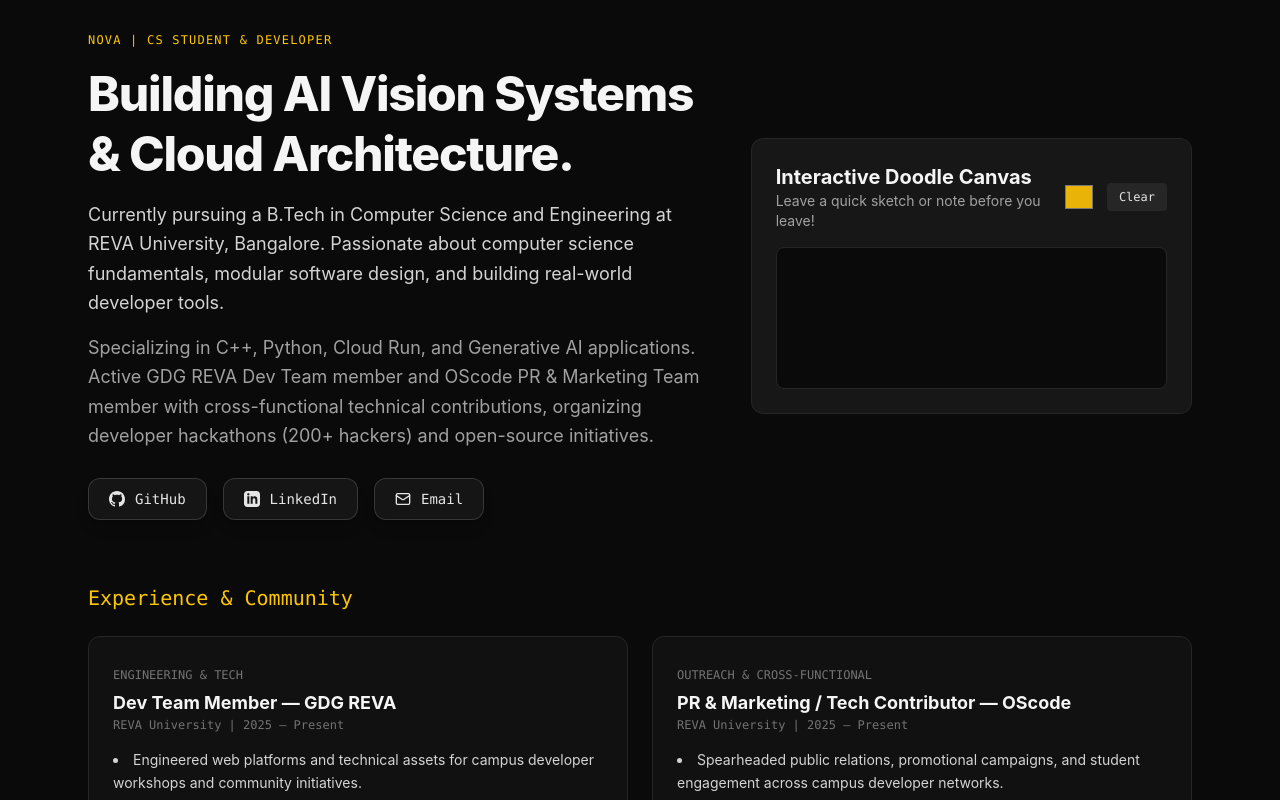
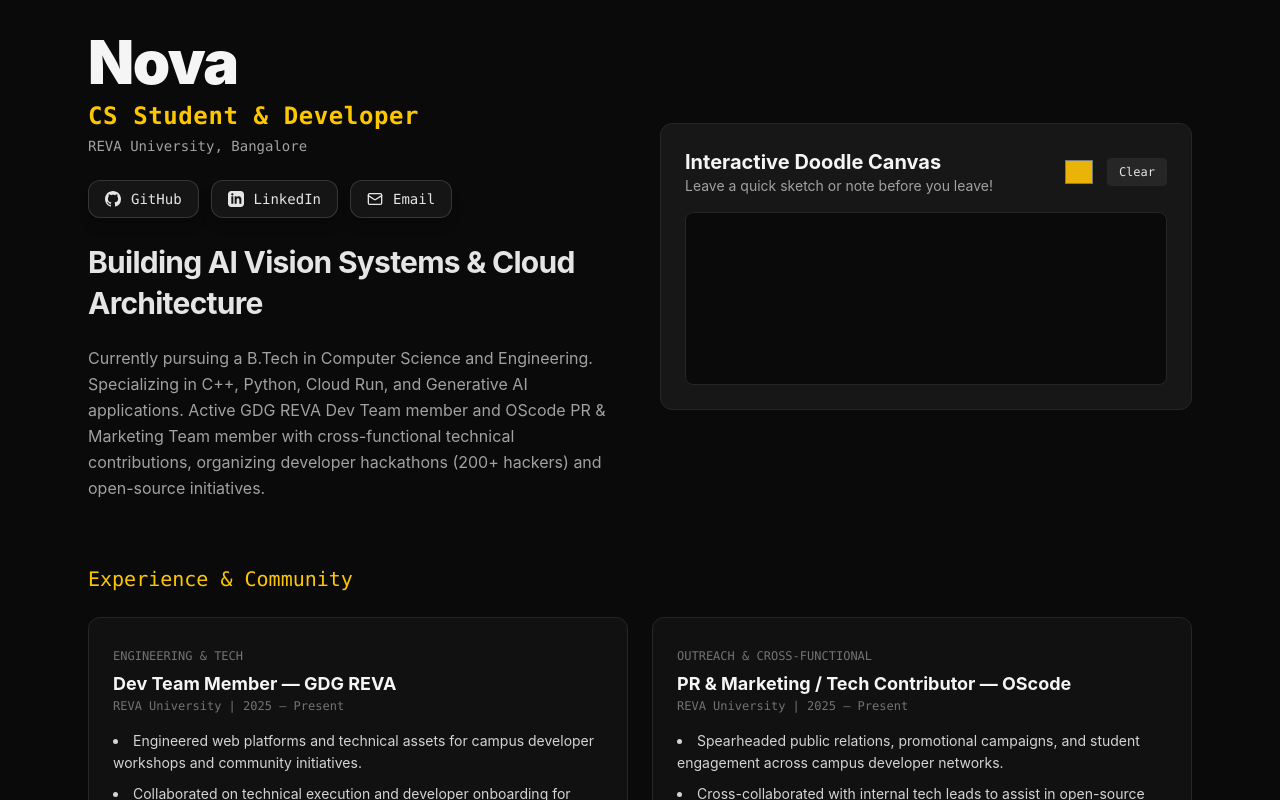
Before and after one commit to manasaravasab-cloud/portfolio, a React (Vite) app: page / in a window 1280 px wide. Shown: the top 800 px of the page. Built offline with nearby package versions, Linux system fonts and the light colour scheme; the HTML template or start-up script is replaced by a standard one.

Commit message:
layout: prioritize Nova title, CS role & contacts at top, adjust AI heading size, and enlarge doodle canvas

```diff
--- a/src/components/Hero.jsx
+++ b/src/components/Hero.jsx
@@ -4,37 +4,31 @@
 
 export default function Hero() {
   return (
-    <section className="grid grid-cols-1 lg:grid-cols-12 gap-8 items-center mb-16">
-      {/* Left Column: Bio & Social Action Buttons */}
-      <div className="lg:col-span-7 flex flex-col gap-4">
-        {/* Top Tagline */}
-        <span className="text-xs font-mono tracking-widest text-yellow-400 uppercase">
-          Nova | CS Student &amp; Developer
-        </span>
+    <section className="grid grid-cols-1 lg:grid-cols-12 gap-10 items-center mb-16">
+      {/* Left Column: Name, Role, Contacts & Bio */}
+      <div className="lg:col-span-6 flex flex-col gap-5">
 
-        {/* Main Heading */}
-        <h1 className="text-4xl md:text-5xl font-extrabold tracking-tight text-neutral-100 leading-tight">
-          Building AI Vision Systems &amp; Cloud Architecture.
-        </h1>
+        {/* 1. Name & Highlighted Role */}
+        <div>
+          <h1 className="text-5xl md:text-6xl font-black tracking-tight text-neutral-100">
+            Nova
+          </h1>
+          <p className="text-xl md:text-2xl font-bold text-yellow-400 mt-2 tracking-wide font-mono">
+            CS Student &amp; Developer
+          </p>
+          <p className="text-sm font-mono text-neutral-400 mt-1">
+            REVA University, Bangalore
+          </p>
+        </div>
 
-        {/* Bio Paragraph 1: B.Tech CSE Background */}
-        <p className="text-neutral-300 text-base md:text-lg leading-relaxed">
-          Currently pursuing a B.Tech in Computer Science and Engineering at REVA University, Bangalore. Passionate about computer science fundamentals, modular software design, and building real-world developer tools.
-        </p>
-
-        {/* Bio Paragraph 2: Specialization & Accurate Community Roles */}
-        <p className="text-neutral-400 text-base md:text-lg leading-relaxed">
-          Specializing in C++, Python, Cloud Run, and Generative AI applications. Active GDG REVA Dev Team member and OScode PR &amp; Marketing Team member with cross-functional technical contributions, organizing developer hackathons (200+ hackers) and open-source initiatives.
-        </p>
-
-        {/* Highlighted & Styled Social Links */}
-        <div className="flex flex-wrap gap-4 mt-3">
+        {/* 2. Highlighted Contact & Social Actions */}
+        <div className="flex flex-wrap gap-3 my-1">
           {/* GitHub Button */}
           <a
             href="https://github.com/manasaravasab-cloud"
             target="_blank"
             rel="noreferrer"
-            className="group relative inline-flex items-center gap-2.5 px-5 py-2.5 rounded-xl bg-neutral-900/90 text-sm font-mono text-neutral-200 border border-neutral-700/80 hover:border-yellow-400/80 hover:text-yellow-400 transition-all duration-300 transform hover:-translate-y-0.5 shadow-lg hover:shadow-yellow-400/10"
+            className="group relative inline-flex items-center gap-2.5 px-4 py-2 rounded-xl bg-neutral-900/90 text-sm font-mono text-neutral-200 border border-neutral-700/80 hover:border-yellow-400/80 hover:text-yellow-400 transition-all duration-300 transform hover:-translate-y-0.5 shadow-lg hover:shadow-yellow-400/10"
           >
             <svg className="w-4 h-4 fill-current transition-transform duration-300 group-hover:scale-110" viewBox="0 0 24 24">
               <path d="M12 0C5.37 0 0 5.37 0 12c0 5.31 3.435 9.795 8.205 11.385.6.105.825-.255.825-.57 0-.285-.015-1.23-.015-2.235-3.015.555-3.795-.735-4.035-1.41-.135-.345-.72-1.41-1.23-1.695-.42-.225-1.02-.78-.015-.795.945-.015 1.62.87 1.845 1.23 1.08 1.815 2.805 1.305 3.495.99.105-.78.42-1.305.765-1.605-2.67-.3-5.46-1.335-5.46-5.925 0-1.305.465-2.385 1.23-3.225-.12-.3-.54-1.53.12-3.18 0 0 1.005-.315 3.3 1.23.96-.27 1.98-.405 3-.405s2.04.135 3 .405c2.295-1.56 3.3-1.23 3.3-1.23.66 1.65.24 2.88.12 3.18.765.84 1.23 1.905 1.23 3.225 0 4.605-2.805 5.625-5.475 5.925.435.375.81 1.095.81 2.22 0 1.605-.015 2.895-.015 3.3 0 .315.225.69.825.57A12.02 12.02 0 0024 12c0-6.63-5.37-12-12-12z"/>
@@ -47,7 +41,7 @@
             href="https://www.linkedin.com/in/Manasa%20R%20T"
             target="_blank"
             rel="noreferrer"
-            className="group relative inline-flex items-center gap-2.5 px-5 py-2.5 rounded-xl bg-neutral-900/90 text-sm font-mono text-neutral-200 border border-neutral-700/80 hover:border-sky-400/80 hover:text-sky-400 transition-all duration-300 transform hover:-translate-y-0.5 shadow-lg hover:shadow-sky-400/10"
+            className="group relative inline-flex items-center gap-2.5 px-4 py-2 rounded-xl bg-neutral-900/90 text-sm font-mono text-neutral-200 border border-neutral-700/80 hover:border-sky-400/80 hover:text-sky-400 transition-all duration-300 transform hover:-translate-y-0.5 shadow-lg hover:shadow-sky-400/10"
           >
             <svg className="w-4 h-4 fill-current transition-transform duration-300 group-hover:scale-110" viewBox="0 0 24 24">
               <path d="M19 0h-14c-2.761 0-5 2.239-5 5v14c0 2.761 2.239 5 5 5h14c2.762 0 5-2.239 5-5v-14c0-2.761-2.238-5-5-5zm-11 19h-3v-11h3v11zm-1.5-12.268c-.966 0-1.75-.79-1.75-1.764s.784-1.764 1.75-1.764 1.75.79 1.75 1.764-.783 1.764-1.75 1.764zm13.5 12.268h-3v-5.604c0-3.368-4-3.113-4 0v5.604h-3v-11h3v1.765c1.396-2.586 7-2.777 7 2.476v6.759z"/>
@@ -58,16 +52,26 @@
           {/* Email Button */}
           <a
             href="mailto:manasaravasab@gmail.com"
-            className="group relative inline-flex items-center gap-2.5 px-5 py-2.5 rounded-xl bg-neutral-900/90 text-sm font-mono text-neutral-200 border border-neutral-700/80 hover:border-emerald-400/80 hover:text-emerald-400 transition-all duration-300 transform hover:-translate-y-0.5 shadow-lg hover:shadow-emerald-400/10"
+            className="group relative inline-flex items-center gap-2.5 px-4 py-2 rounded-xl bg-neutral-900/90 text-sm font-mono text-neutral-200 border border-neutral-700/80 hover:border-emerald-400/80 hover:text-emerald-400 transition-all duration-300 transform hover:-translate-y-0.5 shadow-lg hover:shadow-emerald-400/10"
           >
             <Mail size={16} className="transition-transform duration-300 group-hover:scale-110" />
             <span>Email</span>
           </a>
         </div>
+
+        {/* 3. Secondary Heading */}
+        <h2 className="text-2xl md:text-3xl font-bold tracking-tight text-neutral-200 leading-snug">
+          Building AI Vision Systems &amp; Cloud Architecture
+        </h2>
+
+        {/* 4. Detailed Bio */}
+        <p className="text-neutral-400 text-base leading-relaxed">
+          Currently pursuing a B.Tech in Computer Science and Engineering. Specializing in C++, Python, Cloud Run, and Generative AI applications. Active GDG REVA Dev Team member and OScode PR &amp; Marketing Team member with cross-functional technical contributions, organizing developer hackathons (200+ hackers) and open-source initiatives.
+        </p>
       </div>
 
-      {/* Right Column: Interactive Doodle Widget */}
-      <div className="lg:col-span-5">
+      {/* Right Column: Larger Interactive Doodle Canvas */}
+      <div className="lg:col-span-6 w-full min-h-[380px] flex justify-center items-center">
         <DoodleWidget />
       </div>
     </section>
```
